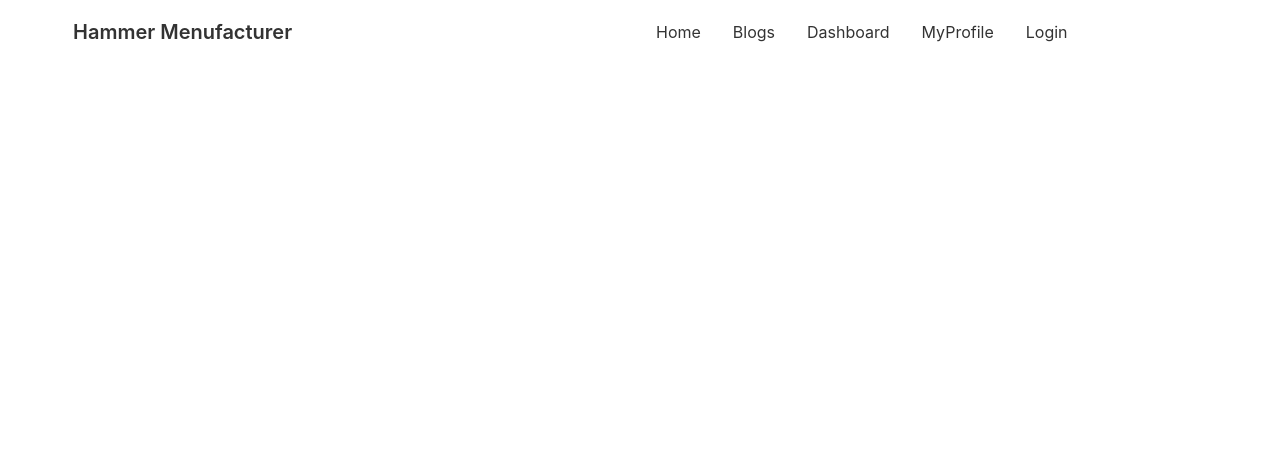
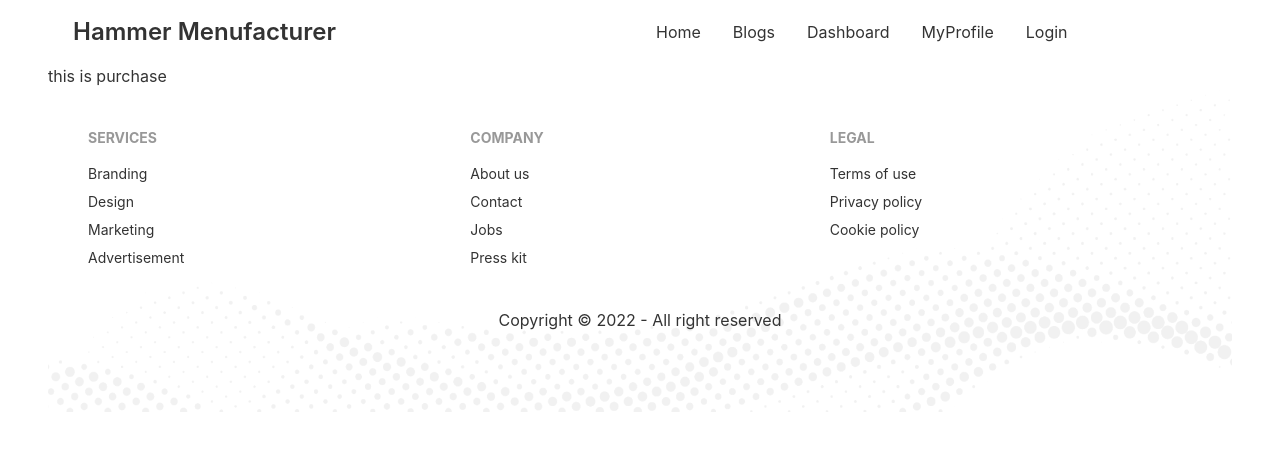
Before and after one commit to Rishat05/Hammer-Menufacturer, a React (Create React App) app: page /purchase in a window 1280 px wide. Shown: the top 450 px of the page. Built offline with nearby package versions, Linux system fonts and the light colour scheme.

Commit message:
tools loaded on home done

```diff
--- a/src/App.js
+++ b/src/App.js
@@ -7,6 +7,8 @@ import Navbar from './pages/Shared/Navbar';
 import Login from './pages/Auth/login';
 import Signup from './pages/Auth/Signup';
 import Dashboard from './pages/Dashboard/Dashboard';
+import Purchase from './pages/Purchase/Purchase';
+import Footer from './pages/Shared/Footer/Footer';
 function App() {
   return (
     <div className='max-w-7xl mx-auto px-12'>
@@ -14,10 +16,12 @@ function App() {
       <Routes>
         <Route path='/' element={<Home></Home>}></Route>
         <Route path='/blogs' element={<Blogs></Blogs>}></Route>
+        <Route path='/purchase' element={<Purchase></Purchase>}></Route>
         <Route path='/dashboard' element={<Dashboard></Dashboard>}></Route>
         <Route path='/login' element={<Login></Login>}></Route>
         <Route path='/signup' element={<Signup></Signup>}></Route>
       </Routes>
+      <Footer></Footer>
     </div>
   );
 }
--- a/src/pages/Home/Home.js
+++ b/src/pages/Home/Home.js
@@ -1,11 +1,13 @@
 import React from 'react';
 import Banner from './Banner';
+import Tools from './Tools';
 
 const Home = () => {
     return (
         <div>
 
             <Banner></Banner>
+            <Tools></Tools>
         </div>
     );
 };
--- /dev/null
+++ b/src/pages/Home/Tool.js
@@ -0,0 +1,29 @@
+import React from 'react';
+import { Link } from 'react-router-dom';
+
+const Tool = (props) => {
+    const { name, img, description, minimumOrderQuantity, availableQuantity, price } = props.tool;
+
+    return (
+        <div className="card w-96 bg-base-100 shadow-xl">
+            <figure className='h-80 w-80 p-2'>
+                <img src={img} alt="Shoes" />
+            </figure>
+            <div className="card-body">
+                <h2 className="card-title">Name : {name}</h2>
+                <p>{description}</p>
+                <h5>Minimum-Order-Quantity : {minimumOrderQuantity}</h5>
+                <h5>Available-Quantity : {availableQuantity}</h5>
+                <h5>Price : {price}</h5>
+                <div class="card-actions">
+                    <Link to='/purchase'>
+                        <button class="btn btn-primary">Order Now</button>
+                    </Link>
+
+                </div>
+            </div>
+        </div>
+    );
+};
+
+export default Tool;
--- /dev/null
+++ b/src/pages/Home/Tools.js
@@ -0,0 +1,26 @@
+import React, { useEffect, useState } from 'react';
+import Tool from './Tool';
+
+const Tools = () => {
+    const [tools, setTools] = useState([]);
+    useEffect(() => {
+        fetch('http://localhost:5000/tools')
+            .then(res => res.json())
+            .then(data => setTools(data));
+    }, []);
+    return (
+        <div>
+            <h3 className='text-primary text-5xl text-center font-bold mb-4'>Our Tools</h3>
+            <div className='grid grid-cols-1 lg:grid-cols-3 gap-5'>
+                {
+                    tools.slice(0, 6).map(tool => <Tool
+                        key={tool._id}
+                        tool={tool}
+                    ></Tool>)
+                }
+            </div>
+        </div>
+    );
+};
+
+export default Tools;
--- /dev/null
+++ b/src/pages/Purchase/Purchase.js
@@ -0,0 +1,11 @@
+import React from 'react';
+
+const Purchase = () => {
+    return (
+        <div>
+            <h2>this is purchase</h2>
+        </div>
+    );
+};
+
+export default Purchase;
--- /dev/null
+++ b/src/pages/Shared/Footer/Footer.js
@@ -0,0 +1,39 @@
+import React from 'react';
+import footer from '../../../assets/images/footer.png';
+
+const Footer = () => {
+    return (
+        <footer style={{
+            background: `url(${footer})`,
+            backgroundSize: 'cover'
+        }} className="p-10">
+            <div className='footer'>
+                <div>
+                    <span className="footer-title">Services</span>
+                    <a className="link link-hover">Branding</a>
+                    <a className="link link-hover">Design</a>
+                    <a className="link link-hover">Marketing</a>
+                    <a className="link link-hover">Advertisement</a>
+                </div>
+                <div>
+                    <span className="footer-title">Company</span>
+                    <a className="link link-hover">About us</a>
+                    <a className="link link-hover">Contact</a>
+                    <a className="link link-hover">Jobs</a>
+                    <a className="link link-hover">Press kit</a>
+                </div>
+                <div>
+                    <span className="footer-title">Legal</span>
+                    <a className="link link-hover">Terms of use</a>
+                    <a className="link link-hover">Privacy policy</a>
+                    <a className="link link-hover">Cookie policy</a>
+                </div>
+            </div>
+            <div className='my-10 text-center'>
+                <p>Copyright © 2022 - All right reserved</p>
+            </div>
+        </footer>
+    );
+};
+
+export default Footer;
--- a/src/pages/Shared/Navbar.js
+++ b/src/pages/Shared/Navbar.js
@@ -13,7 +13,7 @@ const Navbar = () => {
 
     return (
 
-        <div className="navbar bg-primary-100">
+        <div className="navbar bg-base-100">
             <div className="navbar-start">
                 <div className="dropdown">
                     <label tabIndex="0" className="btn btn-ghost lg:hidden">
@@ -23,7 +23,7 @@ const Navbar = () => {
                         {MenuItems}
                     </ul>
                 </div>
-                <a className="btn btn-ghost normal-case text-xl">Hammer Menufacturer</a>
+                <a className="btn btn-ghost normal-case text-2xl">Hammer Menufacturer</a>
             </div>
             <div className="navbar-center hidden lg:flex">
                 <ul className="menu menu-horizontal p-0">
```
Also changed, not shown: src/assets/images/footer.png (added).
